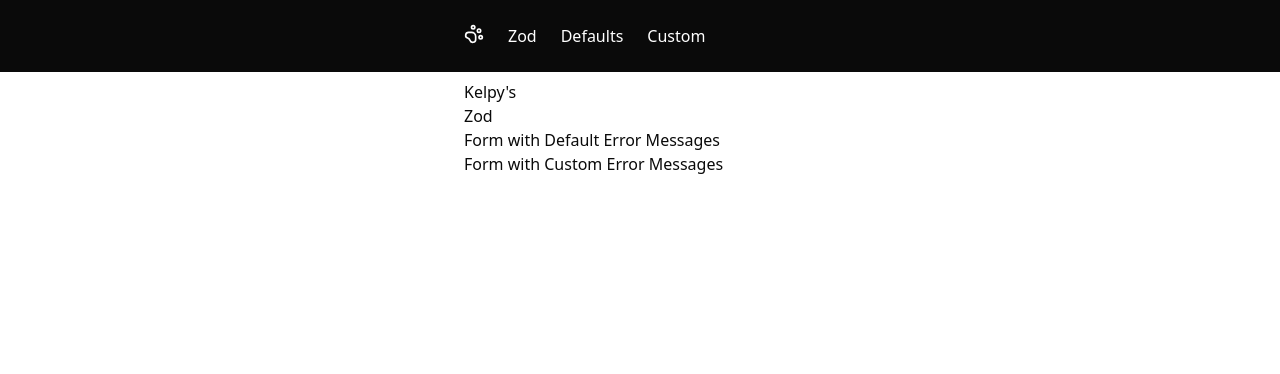
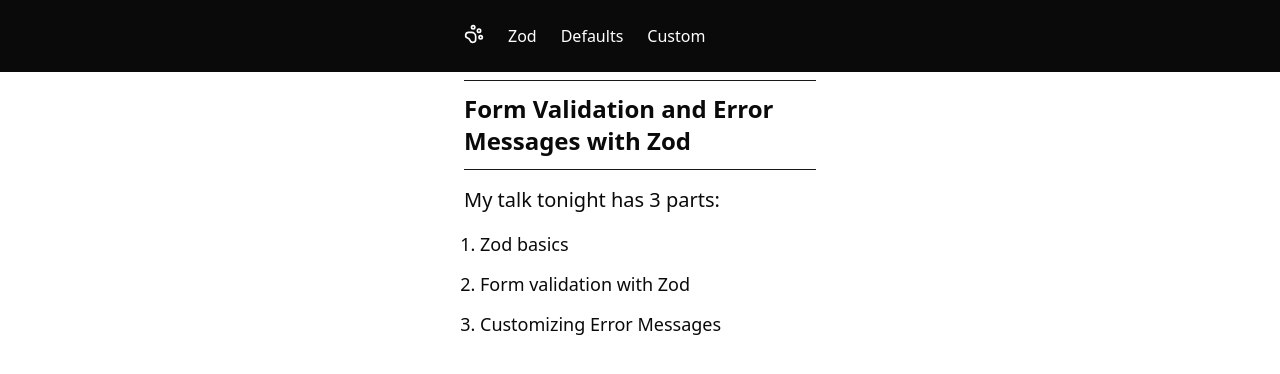
Before and after one commit to werronense/kelpys, a Next.js app: page / in a window 1280 px wide. Shown: the top 374 px of the page. Built offline with nearby package versions, Linux system fonts and the light colour scheme.

Commit message:
Add outline to home page

```diff
--- a/app/page.tsx
+++ b/app/page.tsx
@@ -1,20 +1,22 @@
 import Link from "next/link";
+import PageHeading from "@/components/page-heading";
 
 export default function Home() {
   return (
-    <div>
-      <main>
-        <h1>Kelpy's</h1>
-        <p>
-          <Link href={"/zod-basics"}>Zod</Link>
-        </p>
-        <p>
-          <Link href={"/form-defaults"}>Form with Default Error Messages</Link>
-        </p>
-        <p>
-          <Link href={"/form-custom"}>Form with Custom Error Messages</Link>
-        </p>
-      </main>
+    <div className={"space-y-4"}>
+      <PageHeading text={"Form Validation and Error Messages with Zod"} />
+      <p className={"text-xl"}>My talk tonight has 3 parts:</p>
+      <ol className={"list-decimal text-lg pl-4 space-y-3"}>
+        <li>
+          <Link href={"/zod-basics"}>Zod basics</Link>
+        </li>
+        <li>
+          <Link href={"/form-defaults"}>Form validation with Zod</Link>
+        </li>
+        <li>
+          <Link href={"/form-custom"}>Customizing Error Messages</Link>
+        </li>
+      </ol>
     </div>
   );
 }
```
